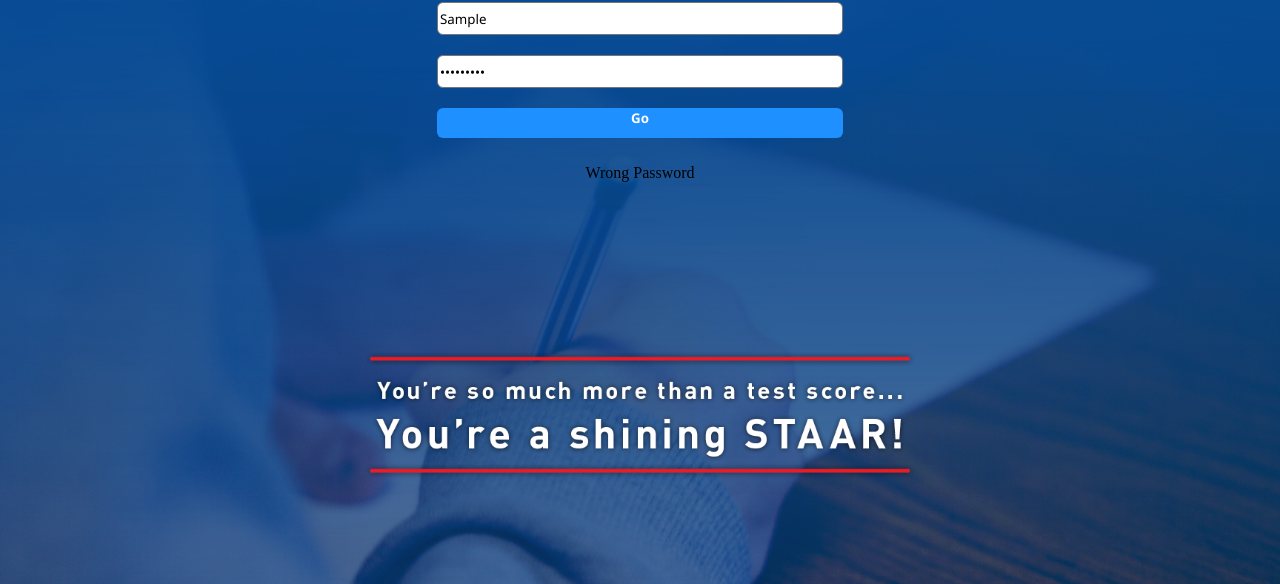
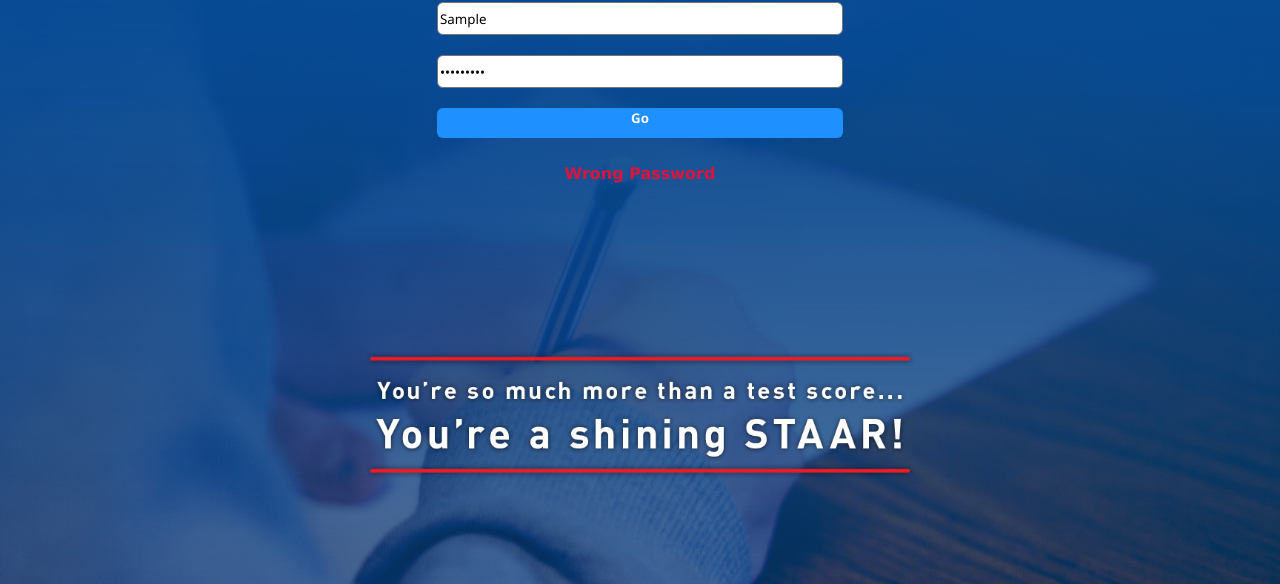
Before and after one commit to DigitalSerpant/Pass, a plain HTML site: page index.html in a window 1280 px wide. Both pictures are taken after typing "Sample", "Sample123" into the empty fields and a click on the button "Go". Shown: the part 216-800 px from the top of the page. Drawn offline with Linux system fonts and the light colour scheme.

Commit message:
Update style.css

```diff
--- a/style.css
+++ b/style.css
@@ -72,3 +72,15 @@
   button:hover {
     background-color: rgb(21, 105, 189);
   }
+  a {
+    display: flex;
+    justify-content: center;
+    align-items: center; /* changed from flex-start to center */
+    position: relative;
+    width: 427px;
+    height: 210px;
+    margin: auto; /* simplified margin property to center horizontally */
+    color: crimson;
+    font-family: Verdana, Geneva, Tahoma, sans-serif;
+    font-weight: 600;
+  }
```
